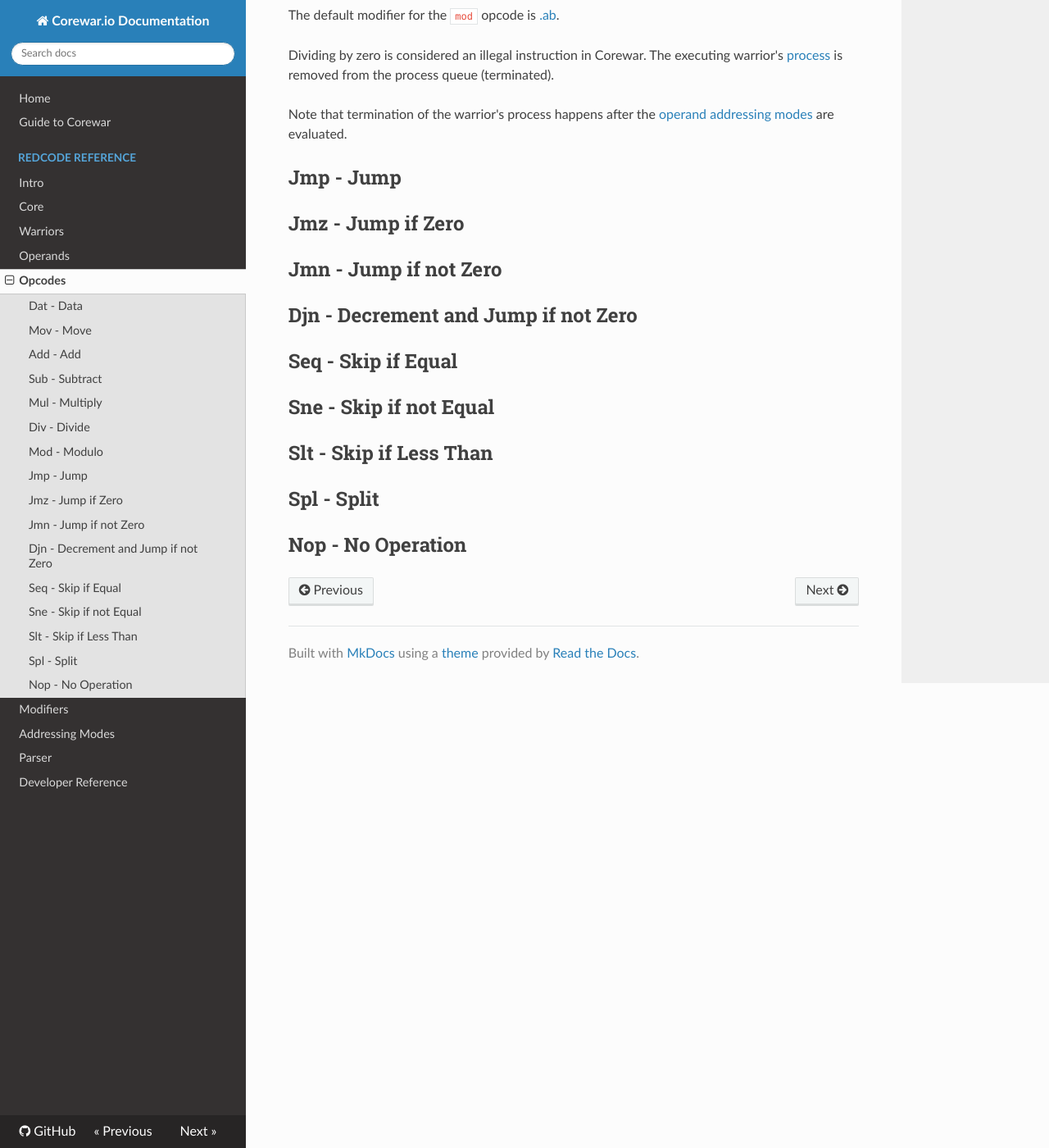
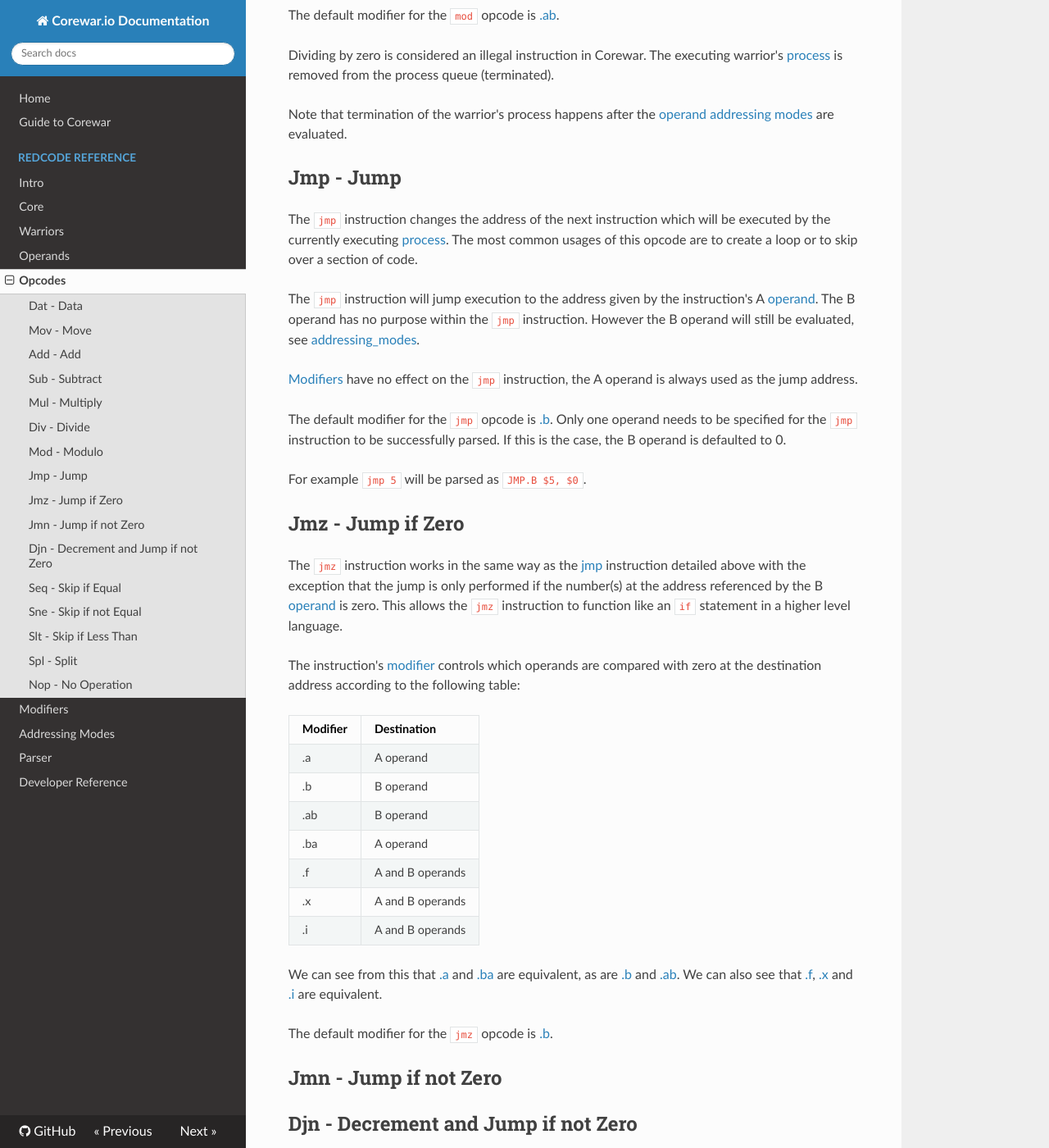
Before and after one commit to corewar/corewar.io, an MkDocs documentation site: the page built from docs/redcode/opcodes.md, in a window 1280 px wide and 1400 px high, scrolled down 3418 px. Shown: the whole window at 82% size. Built offline with MkDocs 1.6.1, drawn with Linux system fonts in a browser that asks for light colours; nearby versions of some CDN libraries; old or Windows-style settings are respelled for this version of MkDocs; some of the changed text lies outside the part shown.

Commit message:
jmp and jmz opcodes

```diff
--- a/docs/redcode/opcodes.md
+++ b/docs/redcode/opcodes.md
@@ -126,9 +126,36 @@ Note that termination of the warrior's process happens after the [operand](opera
 
 ##Jmp - Jump
 
+The `jmp` instruction changes the address of the next instruction which will be executed by the currently executing [process](warriors#processes). The most common usages of this opcode are to create a loop or to skip over a section of code.
 
+The `jmp` instruction will jump execution to the address given by the instruction's A [operand](operands). The B operand has no purpose within the `jmp` instruction. However the B operand will still be evaluated, see [addressing_modes](addressing_modes).
+
+[Modifiers](modifiers) have no effect on the `jmp` instruction, the A operand is always used as the jump address.
+
+The default modifier for the `jmp` opcode is [.b](modifiers#b). Only one operand needs to be specified for the `jmp` instruction to be successfully parsed. If this is the case, the B operand is defaulted to 0.
+
+For example `jmp 5` will be parsed as `JMP.B $5, $0`.
 
 ##Jmz - Jump if Zero
+
+The `jmz` instruction works in the same way as the [jmp](opcodes#jmp-jump) instruction detailed above with the exception that the jump is only performed if the number(s) at the address referenced by the B [operand](operands) is zero. This allows the `jmz` instruction to function like an `if` statement in a higher level language.
+
+The instruction's [modifier](modifiers) controls which operands are compared with zero at the destination address according to the following table:
+
+|Modifier|Destination|
+|---|---|
+|.a|A operand|
+|.b|B operand|
+|.ab|B operand|
+|.ba|A operand|
+|.f|A and B operands|
+|.x|A and B operands|
+|.i|A and B operands|
+
+We can see from this that [.a](modifiers#a) and [.ba](modifiers#ba) are equivalent, as are [.b](modifiers#b) and [.ab](modifiers#ab).
+We can also see that [.f](modifiers#f), [.x](modifiers#x) and [.i](modifiers#i) are equivalent.
+
+The default modifier for the `jmz` opcode is [.b](modifiers#b).
 
 ##Jmn - Jump if not Zero
 
```
Also changed, not shown: other parts of docs/redcode/opcodes.md (+4 -4 lines).
